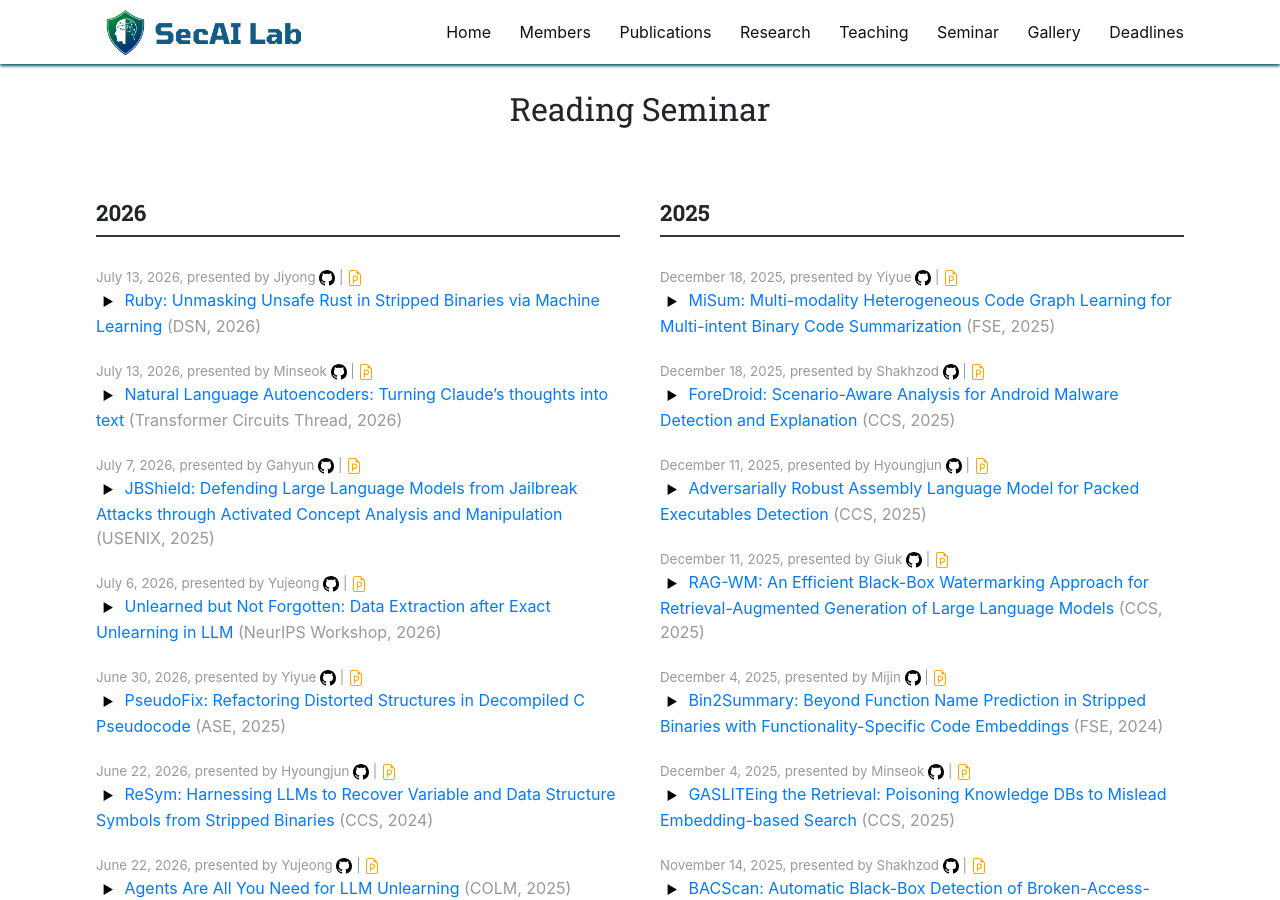
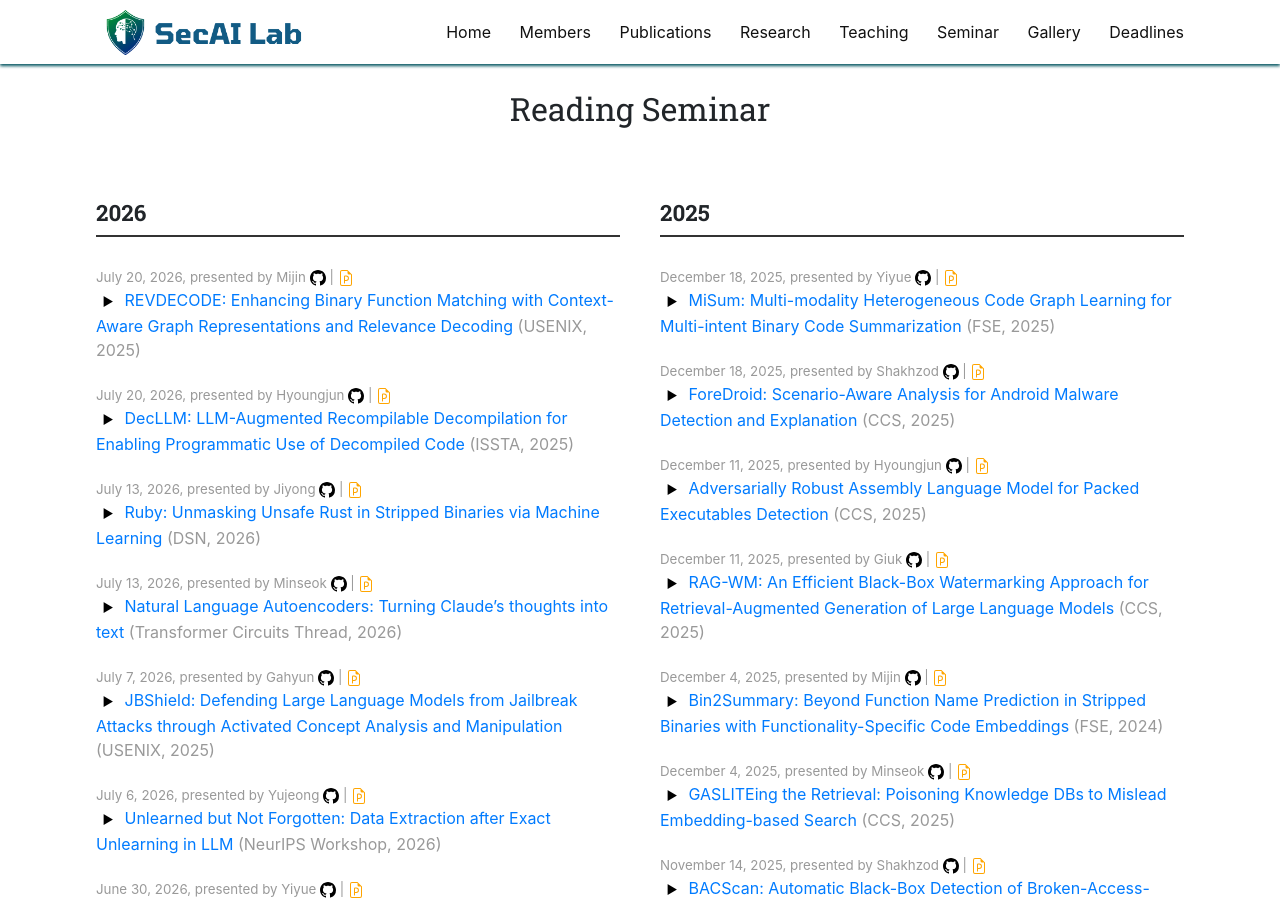
Before and after one commit to SecAI-Lab/secai-lab.github.io, a Jekyll site: the page built from pages/seminar.md, in a window 1280 px wide and 900 px high. Built offline with Jekyll 4.4.1, drawn with Linux system fonts in a browser that asks for light colours; nearby versions of some CDN libraries.

Commit message:
Update readings.yml

```diff
--- a/_data/readings.yml
+++ b/_data/readings.yml
@@ -1,3 +1,24 @@
+- title: "DecLLM: LLM-Augmented Recompilable Decompilation for Enabling Programmatic Use of Decompiled Code"
+  link: ""
+  ppt_link: ""
+  code_link: ""
+  presenter: Hyoungjun
+  conference: ISSTA
+  date: 2026.07.20
+  pub_year: 2025
+  discussion: "(Discussion) Later :) ()"
+
+- title: "REVDECODE: Enhancing Binary Function Matching with Context-Aware Graph Representations and Relevance Decoding"
+  link: "https://www.usenix.org/conference/usenixsecurity25/presentation/ren"
+  ppt_link: "https://secai.skku.edu/assets/paper-presentation/mijin_RevDecode_260720.pdf"
+  code_link: ""
+  presenter: Mijin
+  conference: USENIX
+  date: 2026.07.20
+  pub_year: 2025
+  discussion: "(Discussion) Later :) ()"
+
+
 - title: "Natural Language Autoencoders: Turning Claude’s thoughts into text"
   link: "https://transformer-circuits.pub/2026/nla/"
   ppt_link: "https://deniskim1.com/lab-meeting/0713_NLA.pdf"
@@ -244,7 +265,7 @@
 
 - title: "FuncVul: An Effective Function Level Vulnerability Detection Model Using LLM and Code Chunk"
   link: "https://dl.acm.org/doi/10.1007/978-3-032-07884-1_9"
-  ppt_link: "https://secai.skku.edu/assets/paper-presentation/260330_FuncVul.pdf"
+  ppt_link: "https://secai.skku.edu/assets/paper-presentation/mijin_FuncVul_260330.pdf"
   code_link: "https://github.com/sajalhalder/FuncVul"
   presenter: Mijin
   conference: ESORICS
```
Also changed, not shown: 3 other files.
